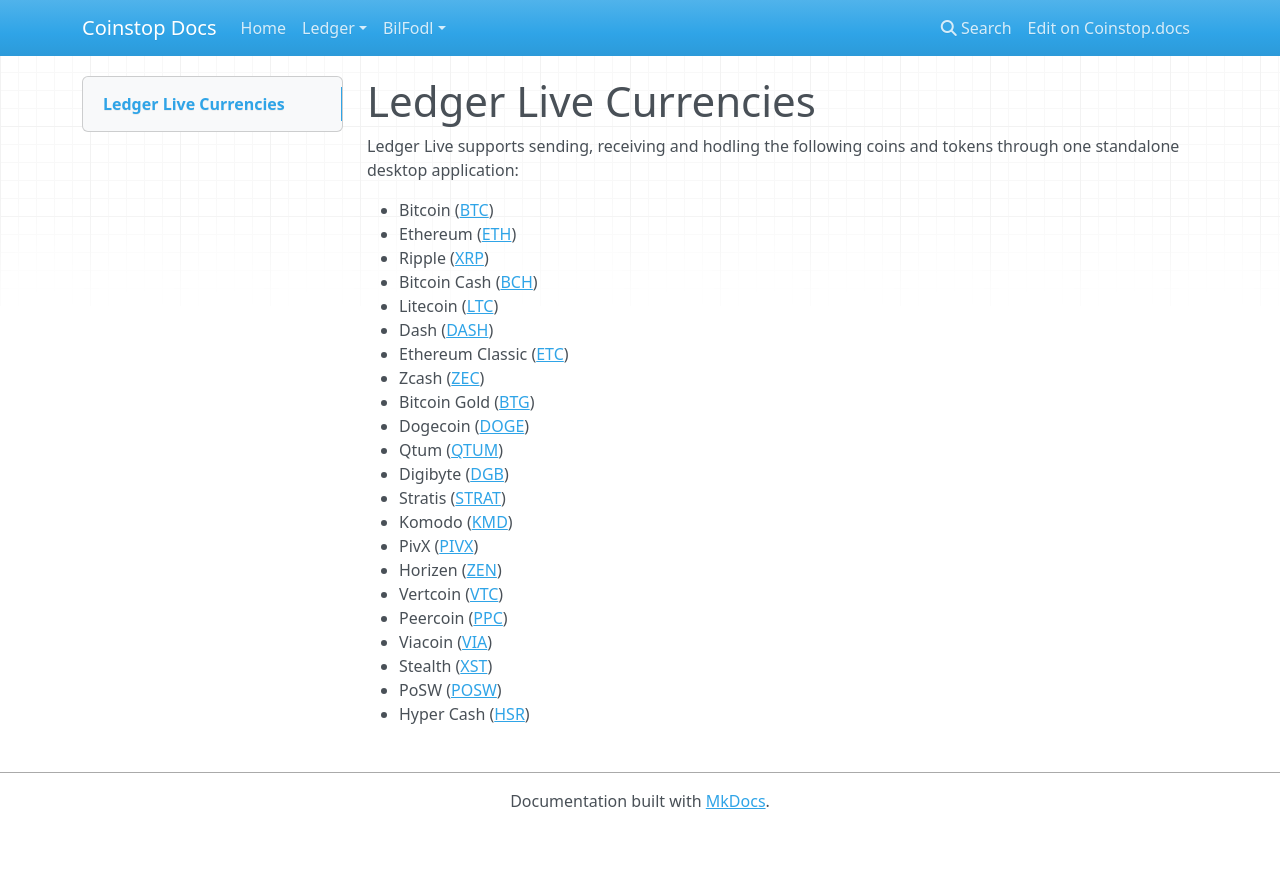
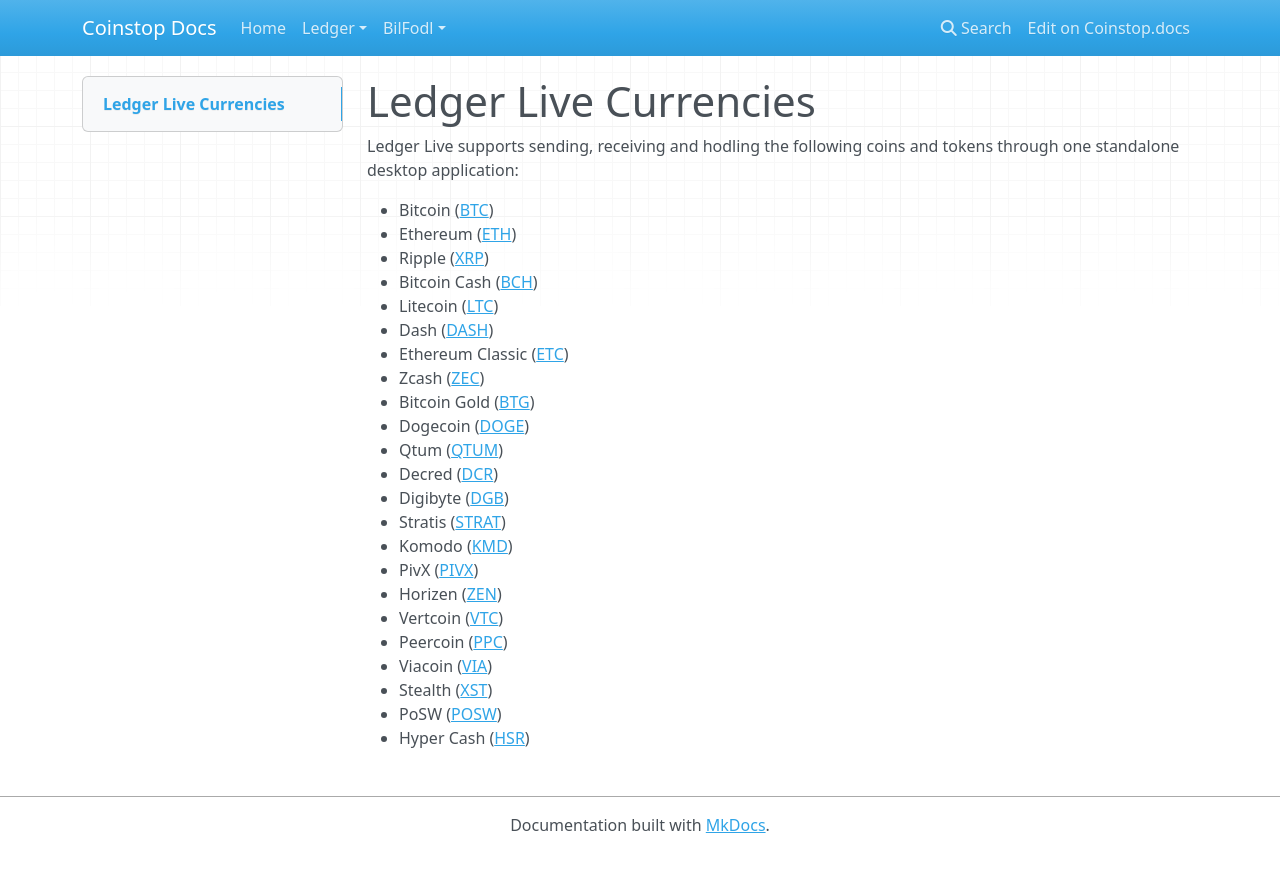
Before and after one commit to coinstopio/coinstopio.docs, an MkDocs documentation site: the page built from docs/Ledger/CompatibleCryptocurrencies/LedgerLiveCurrencies/LedgerLiveCurrencies.md, in a window 1280 px wide. Shown: the top 872 px of the page. Built offline with MkDocs 1.6.1, drawn with Linux system fonts in a browser that asks for light colours; nearby versions of some CDN libraries.

Commit message:
Update LedgerLiveCurrencies.md

```diff
--- a/docs/Ledger/CompatibleCryptocurrencies/LedgerLiveCurrencies/LedgerLiveCurrencies.md
+++ b/docs/Ledger/CompatibleCryptocurrencies/LedgerLiveCurrencies/LedgerLiveCurrencies.md
@@ -14,6 +14,7 @@
 -   Bitcoin Gold ([BTG](https://bitcoingold.org/))
 -   Dogecoin ([DOGE](https://dogecoin.com/))
 -   Qtum ([QTUM](https://qtum.org/))
+-   Decred ([DCR](https://decred.org/))
 -   Digibyte ([DGB](https://digibyte.io/))
 -   Stratis ([STRAT](https://stratisplatform.com/))
 -   Komodo ([KMD](https://komodoplatform.com/))
```
